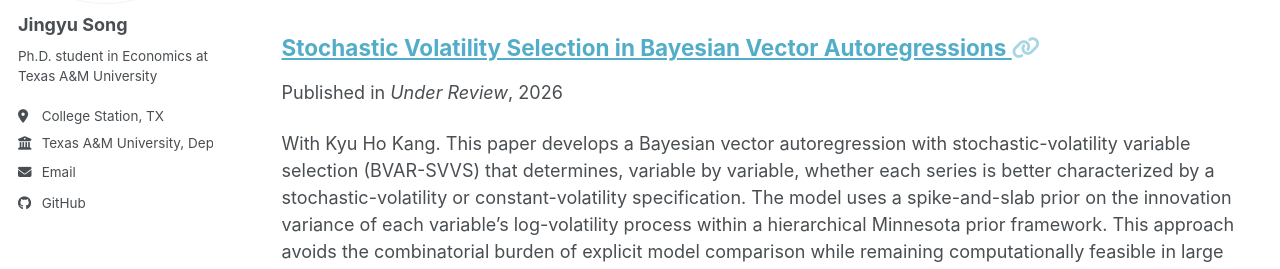
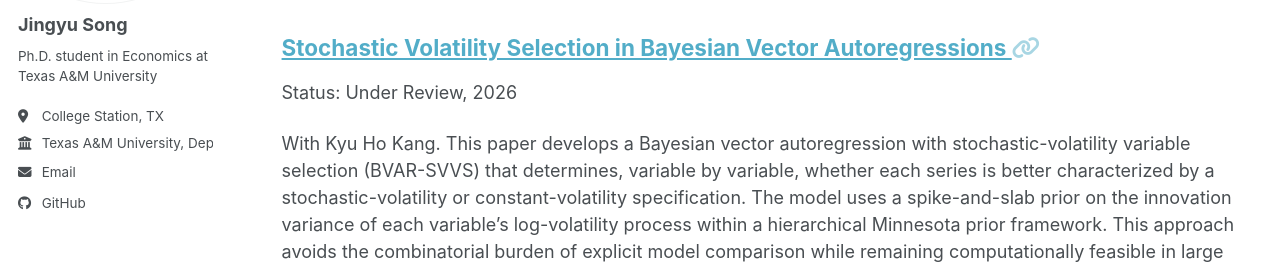
Before and after one commit to Jingyu-96/Jingyu-96.github.io, a Jekyll site: the page built from _pages/publications.html, in a window 1280 px wide. Shown: the part 231-500 px from the top of the page. Built offline with Jekyll 4.4.1, drawn with Linux system fonts in a browser that asks for light colours; a style sheet for code colours, icons or effects is not loaded.

Commit message:
Update archive-single.html

```diff
--- a/_includes/archive-single.html
+++ b/_includes/archive-single.html
@@ -40,8 +40,12 @@
 
         {% if post.collection == 'teaching' %}
           <p> {{ post.type }}, <i>{{ post.venue }}</i>, {{ post.date | default: "1900-01-01" | date: "%Y" }} </p>
-        {% elsif post.collection == 'publications' %}
-          <p>Published in <i>{{ post.venue }}</i>, {{ post.date | default: "1900-01-01" | date: "%Y" }} </p>
+{% elsif post.collection == 'publications' %}
+  {% if post.venue == "Under Review" %}
+    <p>Status: Under Review, {{ post.date | default: "1900-01-01" | date: "%Y" }} </p>
+  {% else %}
+    <p>Published in <i>{{ post.venue }}</i>, {{ post.date | default: "1900-01-01" | date: "%Y" }} </p>
+  {% endif %}
         {% elsif post.date %}
          <p class="page__date"><strong><i class="fa fa-fw fa-calendar" aria-hidden="true"></i> {{ site.data.ui-text[site.locale].date_label | default: "Published:" }}</strong> <time datetime="{{ post.date | default: "1900-01-01" | date_to_xmlschema }}">{{ post.date | default: "1900-01-01" | date: "%B %d, %Y" }}</time></p>
         {% endif %}
```
